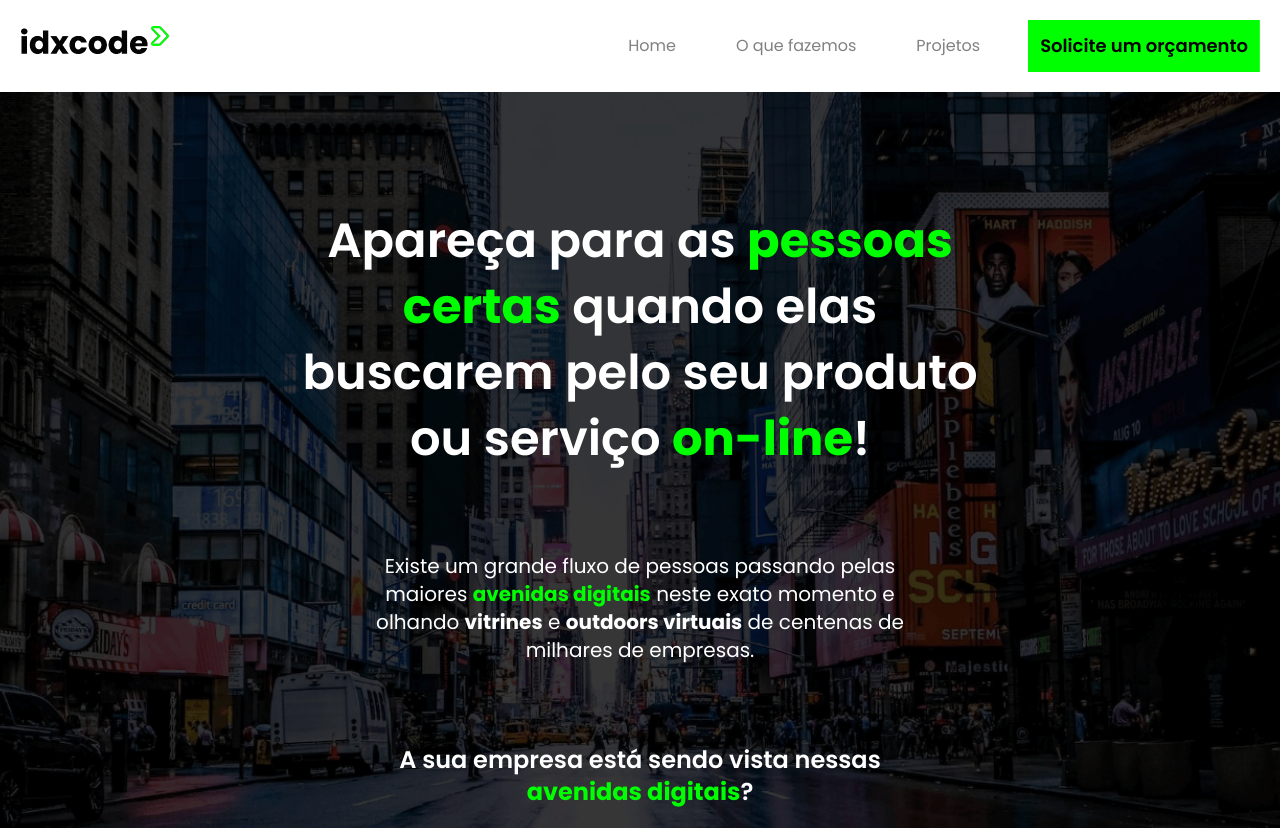
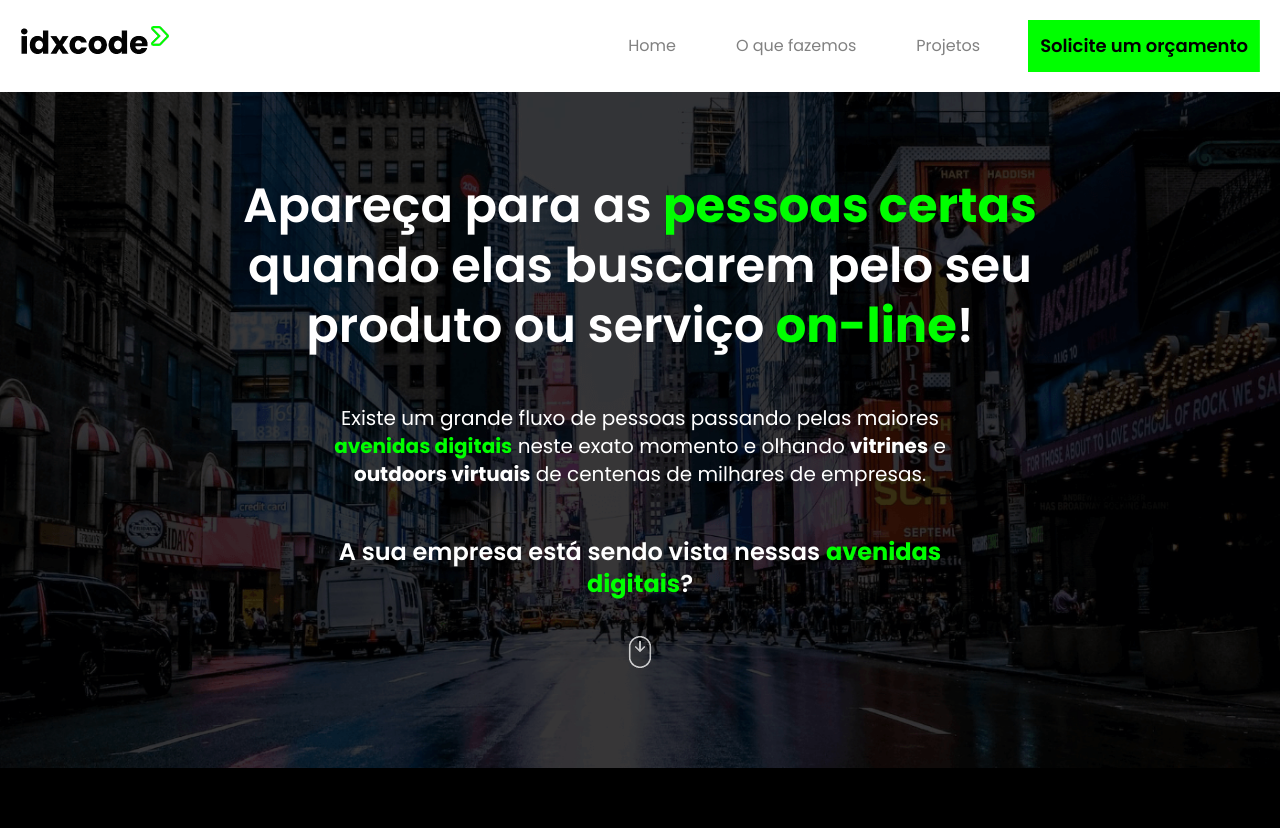
Before and after one commit to vf-jara/idxcode, a Next.js app: page /gestao-de-trafego in a window 1280 px wide. Shown: the top 828 px of the page. Built offline with nearby package versions, Linux system fonts and the light colour scheme.

Commit message:
Página Gestão de Tráfego ajustes Desktop Hero

```diff
--- a/pages/gestao-de-trafego.jsx
+++ b/pages/gestao-de-trafego.jsx
@@ -13,12 +13,12 @@ export default function Trafego() {
         </Head>
         <div className="min-h-screen w-full bg-black">
             <div className="flex flex-col py-8 bg-[url('/assets/images/bg-trafego.png')] md:bg-[url('/assets/images/bg-desktop.png')] md:bg-bottom bg-cover">
-                <div className="flex flex-col gap-8 px-5 md:justify-center md:items-center md:mx-auto md:min-h-[50vh] md:w-8/12 md:gap-12 md:py-16 md:px-20 md:text-center">
-                    <h1 className="text-white text-3xl font-semibold md:text-5xl md:leading-snug md:mt-8">Apareça para as <font className="text-idx-green font-bold">pessoas certas</font> quando elas buscarem pelo seu produto ou serviço <font className="text-idx-green font-bold">on-line</font>!</h1>
+                <div className="flex flex-col gap-8 px-5 md:justify-center md:items-center md:mx-auto md:min-h-[50vh] md:w-9/12 md:py-16 md:px-20 md:text-center">
+                    <h1 className="text-white text-3xl font-semibold md:text-5xl md:leading-tight">Apareça para as <font className="text-idx-green font-bold">pessoas certas</font> quando elas buscarem pelo seu produto ou serviço <font className="text-idx-green font-bold">on-line</font>!</h1>
 
-                    <h2 className="text-white text-base font-normal leading-6 md:text-xl md:w-10/12 md:mt-8">Existe um grande fluxo de pessoas passando pelas maiores <font className="text-idx-green font-bold">avenidas digitais</font> neste exato momento e olhando <font className="font-bold">vitrines</font> e <font className="font-bold">outdoors virtuais</font> de centenas de milhares de empresas.</h2>
-                    <h2 className="text-white text-base leading-6 font-semibold md:text-2xl md:w-10/12 md:mt-8">A sua empresa está sendo vista nessas <font className="text-idx-green font-bold">avenidas digitais</font>?</h2>
-                    <div className="flex justify-center md:hidden"><Image width="40" height="40" objectFit="contain" className="opacity-75" src="/assets/images/scroll-bar@2x.png" alt="scroll" /></div>
+                    <h2 className="text-white text-base font-normal leading-6 md:text-xl md:w-10/12 md:mt-4">Existe um grande fluxo de pessoas passando pelas maiores <font className="text-idx-green font-bold">avenidas digitais</font> neste exato momento e olhando <font className="font-bold">vitrines</font> e <font className="font-bold">outdoors virtuais</font> de centenas de milhares de empresas.</h2>
+                    <h2 className="text-white text-base leading-6 font-semibold md:text-2xl md:w-10/12 md:mt-4">A sua empresa está sendo vista nessas <font className="text-idx-green font-bold">avenidas digitais</font>?</h2>
+                    <div className="flex justify-center"><Image width="40" height="40" objectFit="contain" className="opacity-75" src="/assets/images/scroll-bar@2x.png" alt="scroll" /></div>
                 </div>
             </div>
             <div className="flex flex-col gap-8 px-5 py-8 md:justify-center md:items-center md:mx-auto md:w-8/12 md:gap-12 md:py-16 md:px-20 md:text-center">
```
